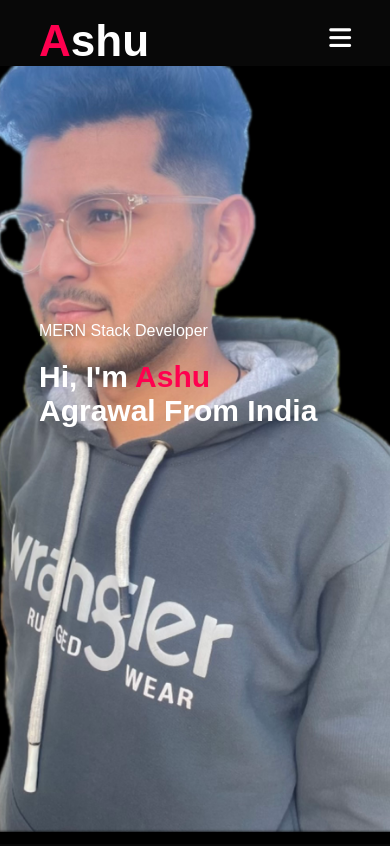
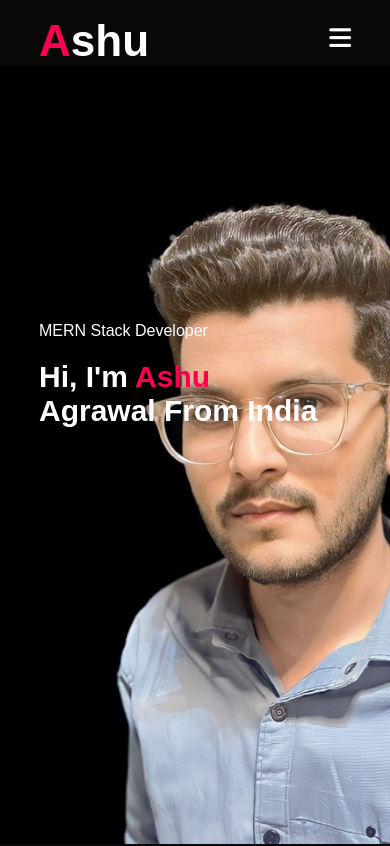
Before and after one commit to ashu-agrawal1/Portfolio-UI, a plain HTML site: page index.html in a window 390 px wide. Shown: the top 846 px of the page. Drawn offline with Linux system fonts and the light colour scheme.

Commit message:
Background image changes

```diff
--- a/style.css
+++ b/style.css
@@ -17,7 +17,7 @@ body {
 #header {
     width: 100%;
     height: 100vh;
-    background-image: url(images/image.png);
+    background-image: url(images/bg.png);
     background-size: cover;
     background-position: center;
     background-attachment: fixed;
@@ -523,7 +523,7 @@ nav .fa {
 @media only screen and (max-width: 600px) {
 
     #header {
-        background-image: url(images/ashu-phone.jpg);
+        background-image: url(images/bg-phone.png);
     }
 
     .header-text {
```
Also changed, not shown: images/ashu-phone.jpg (deleted), images/bg-original-size.jpg (added), images/bg-phone.png (added), images/bg.png (added), images/image.png (deleted).
